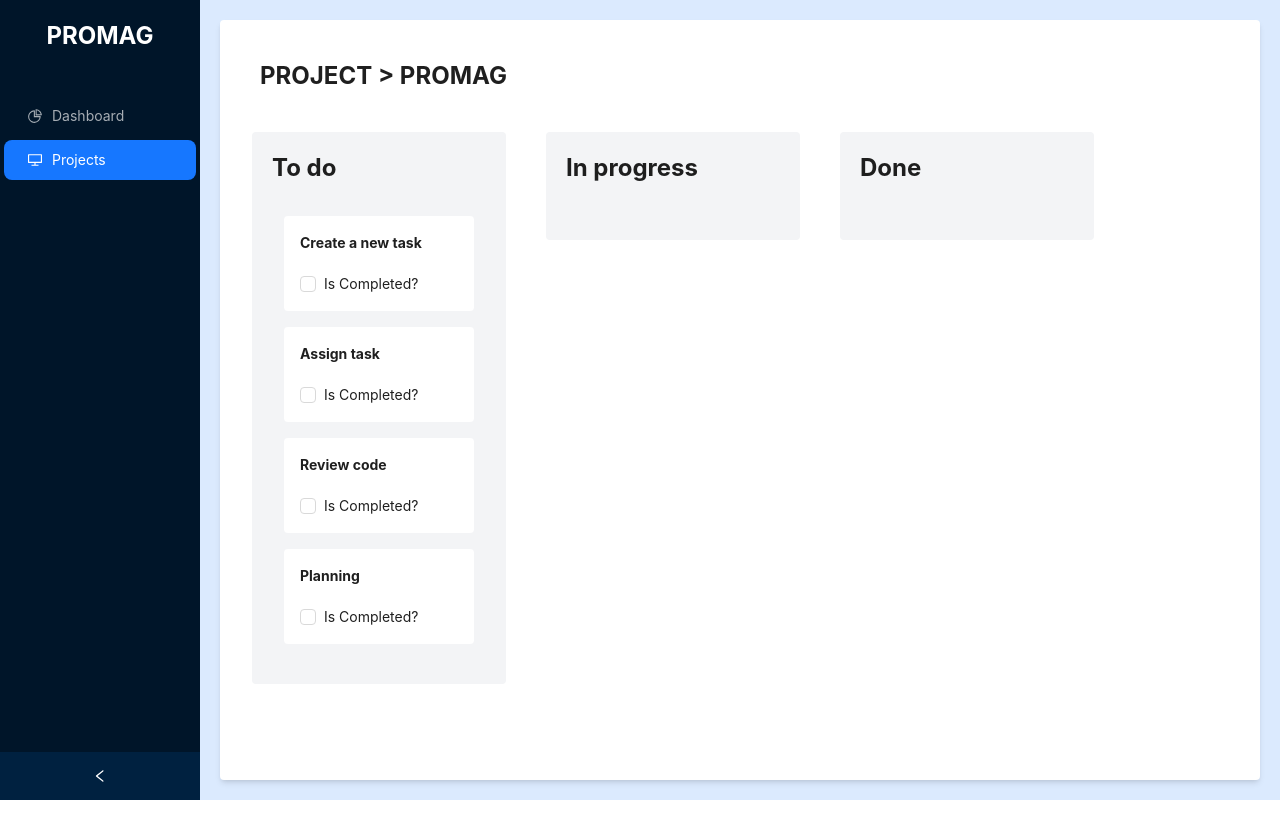
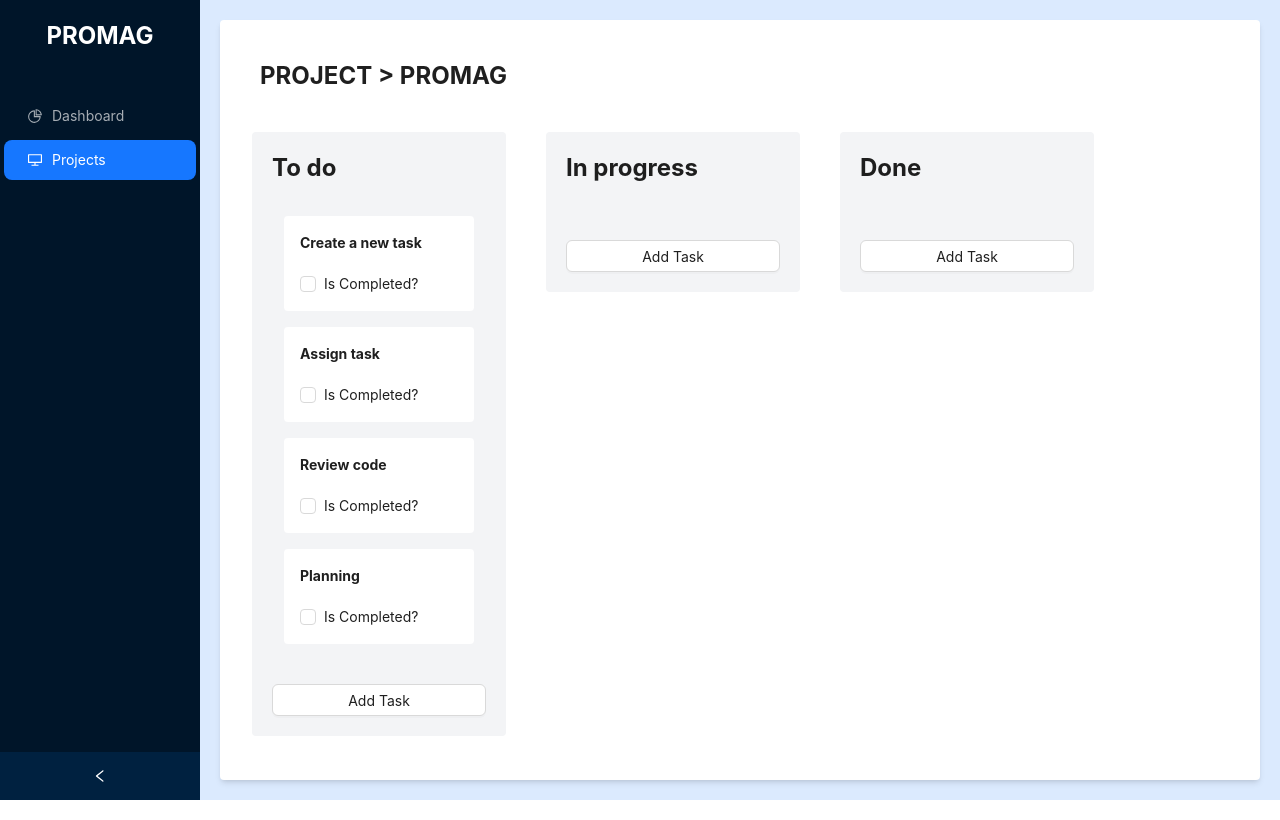
Before and after one commit to cowienduckie/promag-app, a React (Vite) app: page /app/projects/detail/project-1 in a window 1280 px wide. Built offline with nearby package versions, Linux system fonts and the light colour scheme; data requests are answered from the project's data file.

Commit message:
feat: add task modal

```diff
--- /dev/null
+++ b/src/components/button-modal/ButtonModal.tsx
@@ -0,0 +1,59 @@
+import { Button, Modal } from "antd";
+import { ReactNode } from "react";
+
+type Props = {
+  isModalOpen: boolean;
+  buttonTitle: ReactNode;
+  buttonClassName?: string;
+  modalTitle: string;
+  modalClassName?: string;
+  children?: ReactNode;
+  handleOpen?: () => void;
+  handleOk?: () => void;
+  handleCancel?: () => void;
+  footer?: boolean;
+};
+
+export const ButtonModal = (props: Props) => {
+  const {
+    isModalOpen,
+    buttonTitle,
+    buttonClassName,
+    modalTitle,
+    modalClassName,
+    children,
+    handleOpen,
+    handleOk,
+    handleCancel,
+    footer,
+    ...ButtonProps
+  } = props;
+
+  return (
+    <>
+      <Button
+        onClick={() => {
+          handleOpen && handleOpen();
+        }}
+        className={buttonClassName}
+        {...ButtonProps}
+      >
+        {buttonTitle}
+      </Button>
+      <Modal
+        title={modalTitle}
+        className={modalClassName}
+        open={isModalOpen}
+        onOk={() => {
+          handleOk && handleOk();
+        }}
+        onCancel={() => {
+          handleCancel && handleCancel();
+        }}
+        footer={footer}
+      >
+        {children}
+      </Modal>
+    </>
+  );
+};
--- /dev/null
+++ b/src/components/button-modal/index.ts
@@ -0,0 +1 @@
+export * from "./ButtonModal";
--- a/src/features/project/apis/projectApis.ts
+++ b/src/features/project/apis/projectApis.ts
@@ -8,3 +8,7 @@ export const getProjectById = (projectId: string): Promise<IProject> => {
 export const getProjects = (): Promise<IProject[]> => {
   return axios(`/projects`);
 };
+
+export const updateProject = (projectId: string, project: IProject) => {
+  return axios.patch(`/projects/${projectId}`, project);
+};
--- /dev/null
+++ b/src/features/project/components/add-task-modal/AddTaskModal.tsx
@@ -0,0 +1,64 @@
+import { ButtonModal } from "@/components/button-modal";
+import { useDisclosure } from "@/hooks/useDisclosure";
+import { Button, Form, Input } from "antd";
+import { IColumn } from "../../types";
+
+export const AddTaskModal = ({ column }: { column: IColumn }) => {
+  const { isOpen, open, close } = useDisclosure(false);
+
+  const onFinish = (values: unknown) => {
+    console.log("Success:", values);
+    //close();
+  };
+
+  const onFinishFailed = (errorInfo: unknown) => {
+    alert(`Failed: ${errorInfo}`);
+  };
+
+  return (
+    <ButtonModal
+      isModalOpen={isOpen}
+      buttonTitle="Add Task"
+      modalTitle="Add New Task"
+      buttonClassName="mt-5"
+      handleOpen={open}
+      handleCancel={close}
+      footer={false}
+    >
+      <Form
+        className="my-5"
+        labelCol={{ span: 6 }}
+        wrapperCol={{ span: 16 }}
+        onFinish={onFinish}
+        onFinishFailed={onFinishFailed}
+        autoComplete="off"
+      >
+        <Form.Item
+          label="Name"
+          name="content"
+          rules={[{ required: true, message: "Please input task name!" }]}
+        >
+          <Input />
+        </Form.Item>
+
+        <Form.Item
+          label="Column"
+          name="column"
+          initialValue={column.id}
+          rules={[{ required: true }]}
+          hidden
+        >
+          <Input disabled />
+        </Form.Item>
+        <Form.Item wrapperCol={{ offset: 8, span: 16 }}>
+          <Button className="mr-2" type="primary" htmlType="submit">
+            Submit
+          </Button>
+          <Button className="ml-2" type="default" onClick={close}>
+            Cancel
+          </Button>
+        </Form.Item>
+      </Form>
+    </ButtonModal>
+  );
+};
--- /dev/null
+++ b/src/features/project/components/add-task-modal/index.ts
@@ -0,0 +1 @@
+export * from "./AddTaskModal";
--- a/src/features/project/components/column/Column.tsx
+++ b/src/features/project/components/column/Column.tsx
@@ -5,6 +5,7 @@ import { StrictModeDroppable } from "@/features/project/libs/strict-mode-droppab
 import { IColumn, ITask } from "@/features/project/types";
 import { memo } from "react";
 import { Draggable } from "react-beautiful-dnd";
+import { AddTaskModal } from "../add-task-modal";
 
 type ColumnProps = {
   column: IColumn;
@@ -47,6 +48,7 @@ const Column = (props: ColumnProps) => {
               </TaskList>
             )}
           </StrictModeDroppable>
+          <AddTaskModal column={column} />
         </Container>
       )}
     </Draggable>
--- /dev/null
+++ b/src/hooks/useLoading.ts
@@ -0,0 +1,14 @@
+import * as React from "react";
+
+export const useDisclosure = (initial = false) => {
+  const [isLoading, setIsLoading] = React.useState(initial);
+
+  const startLoading = React.useCallback(() => setIsLoading(true), []);
+  const endLoading = React.useCallback(() => setIsLoading(false), []);
+  const toggleLoading = React.useCallback(
+    () => setIsLoading((state) => !state),
+    []
+  );
+
+  return { isLoading, startLoading, endLoading, toggleLoading };
+};
```
